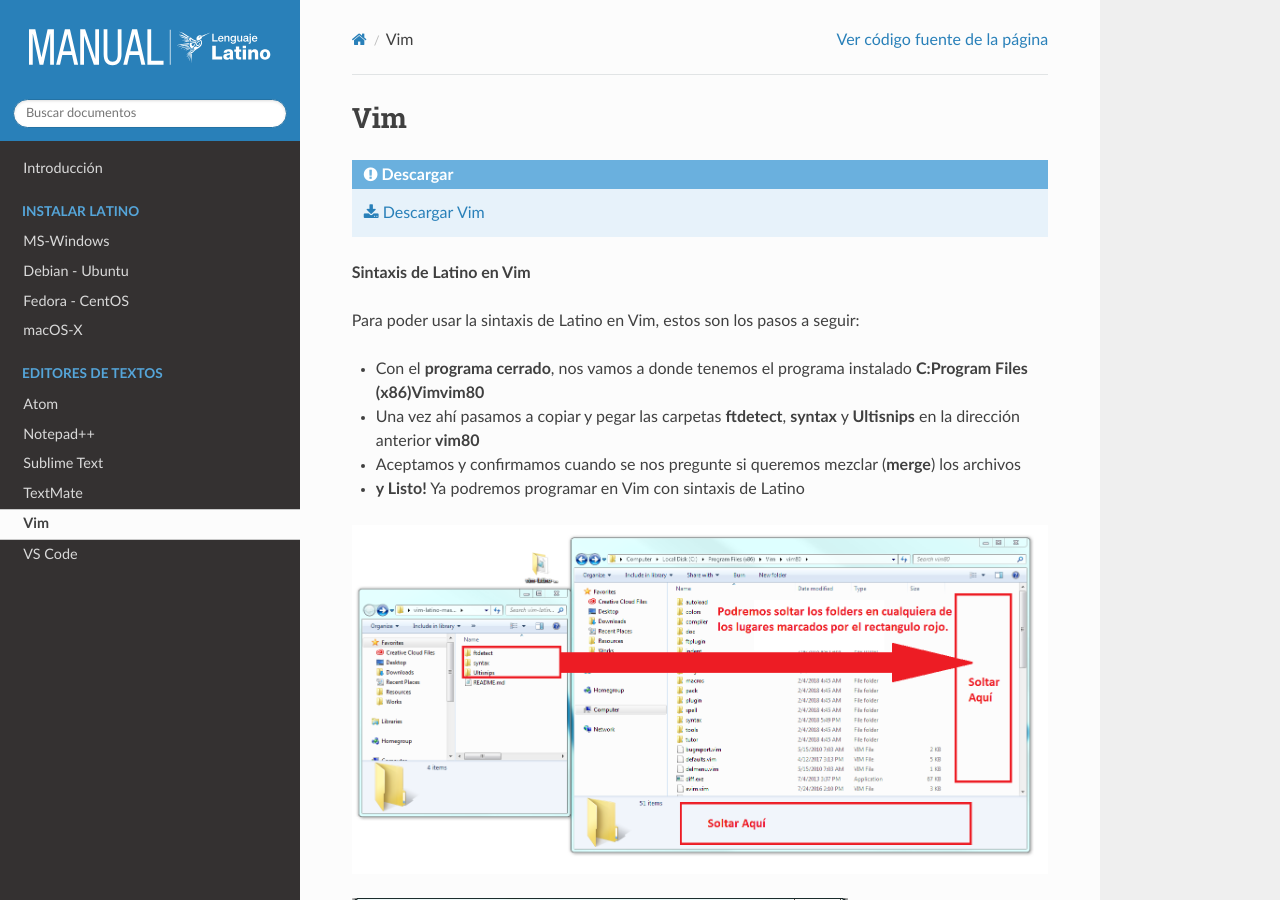
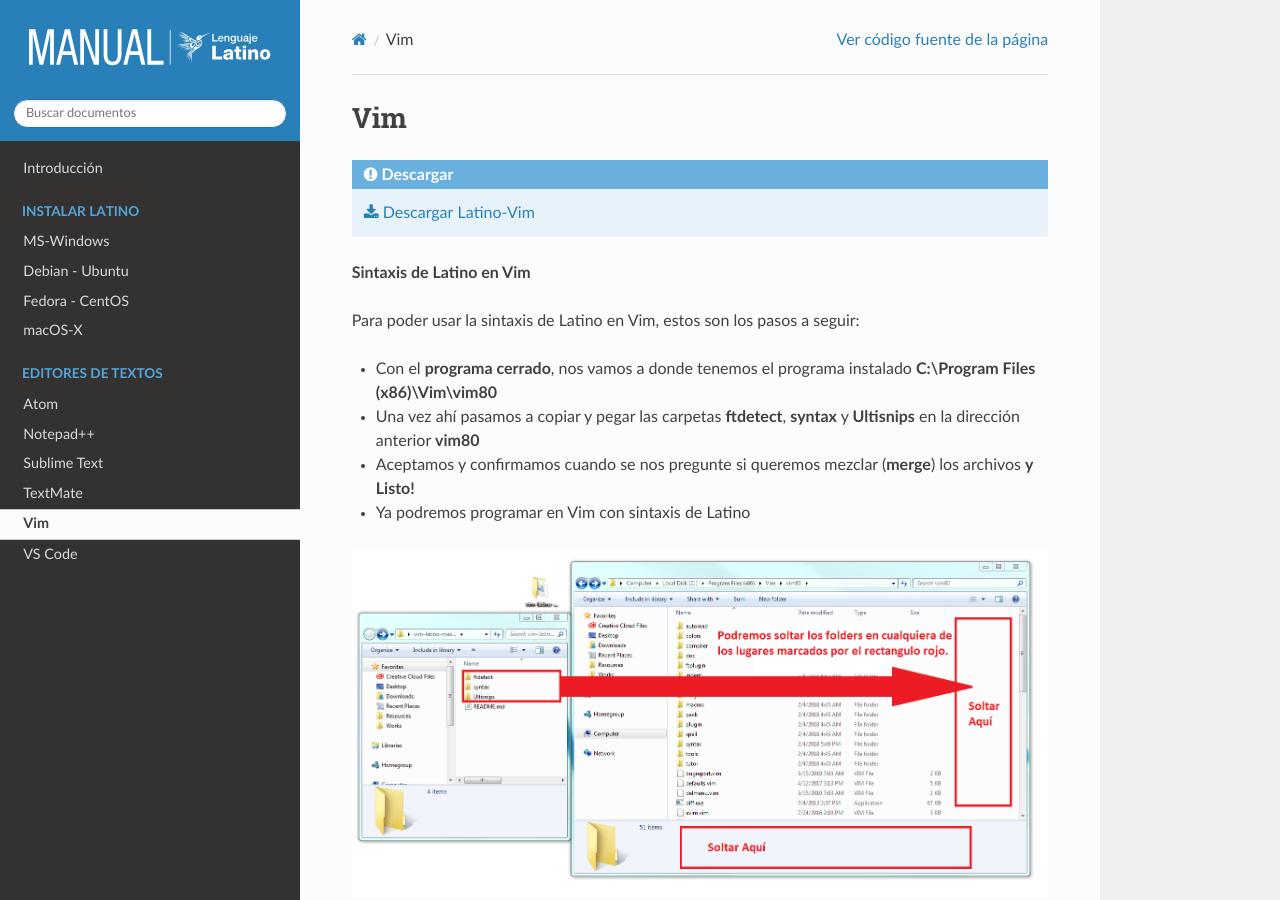
Before and after one commit to LatinoDocs/Manual-Latino, a Sphinx documentation site: the page built from docs/editores/Vim.rst, in a window 1280 px wide and 900 px high. Built offline with Sphinx 7.4.7 and the Read the Docs theme 2.0.0, drawn with Linux system fonts in a browser that asks for light colours.

Commit message:
VIM.rst mejorado
La ruta de instalación de VIM se mostraba mal, lo he corregido. Para mostrar un '\', hay que escribirlo 2 veces: '\\'.

```diff
--- a/docs/editores/Vim.rst
+++ b/docs/editores/Vim.rst
@@ -8,16 +8,16 @@
 
 .. admonition:: Descargar
 
-   :download:`Descargar Vim <https://github.com/primitivorm/vim-latino>`
+   :download:`Descargar Latino-Vim <https://github.com/primitivorm/vim-latino>`
 
 **Sintaxis de Latino en Vim**
 
 Para poder usar la sintaxis de Latino en Vim, estos son los pasos a seguir:
 
-* Con el **programa cerrado**, nos vamos a donde tenemos el programa instalado **C:\Program Files (x86)\Vim\vim80**
+* Con el **programa cerrado**, nos vamos a donde tenemos el programa instalado **C:\\Program Files (x86)\\Vim\\vim80**
 * Una vez ahí pasamos a copiar y pegar las carpetas **ftdetect**, **syntax** y **Ultisnips** en la dirección anterior **vim80**
-* Aceptamos y confirmamos cuando se nos pregunte si queremos mezclar (**merge**) los archivos
-* **y Listo!** Ya podremos programar en Vim con sintaxis de Latino
+* Aceptamos y confirmamos cuando se nos pregunte si queremos mezclar (**merge**) los archivos **y Listo!**
+* Ya podremos programar en Vim con sintaxis de Latino
 
 .. figure:: ../_static/_media/editores-Instalacion/Vim/CopiarYPegar.png
    :figwidth: 100%
```
